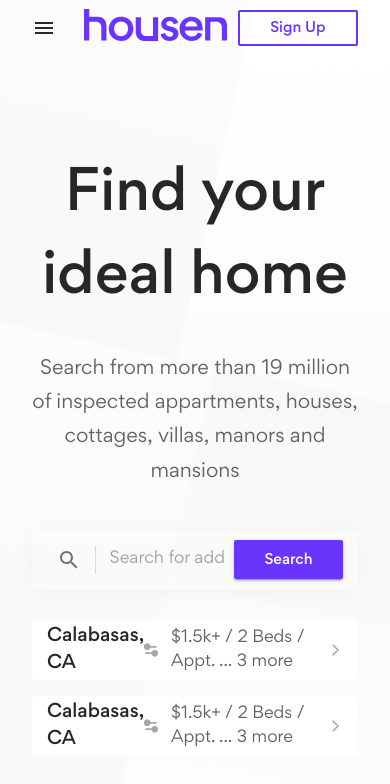
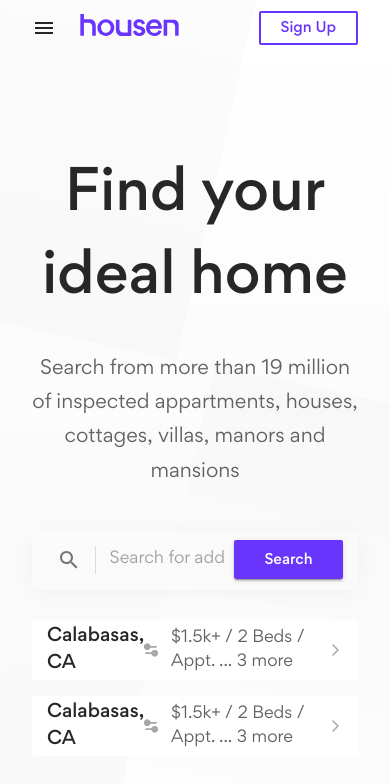
Before and after one commit to saimonazad/Real-Estate-Landing-Page-Demo, a Next.js app: page / in a window 390 px wide. Shown: the top 784 px of the page. Built offline with nearby package versions, Linux system fonts and the light colour scheme.

Commit message:
Navbar responsive done

```diff
--- a/src/components/Navbar/index.js
+++ b/src/components/Navbar/index.js
@@ -20,7 +20,6 @@ const useStyles = makeStyles((theme) => ({
     justifyContent: "center",
   },
   menuButton: {
-    marginRight: theme.spacing(2),
     color: theme.palette.text.primary,
   },
   title: {
@@ -41,27 +40,32 @@ const useStyles = makeStyles((theme) => ({
     borderRadius: "2px",
     border: "2px solid",
     padding: theme.spacing(0.5, 3.8),
+    [theme.breakpoints.down("sm")]: {
+      padding: theme.spacing(0.4, 2.5),
+    },
   },
   logo: {
-    display: "inline-block",
     flexGrow: 1,
     width: 143,
     height: 32,
-    fontWeight: 500,
+    [theme.breakpoints.down("sm")]: {
+      width: 123,
+      height: 22,
+    },
   },
 }));
 //functional component
 const Navbar = () => {
   const classes = useStyles();
 
-  //responsive menu drawer
+  //responsive menu drawer state
   const [isDrawerOpen, setisDrawerOpen] = useState({
     top: false,
     left: false,
     bottom: false,
     right: false,
   });
-
+  //function to control menu drawer
   const toggleDrawer = (anchor, open) => (event) => {
     if (
       event &&
@@ -73,7 +77,7 @@ const Navbar = () => {
 
     setisDrawerOpen({ ...isDrawerOpen, [anchor]: open });
   };
-
+  //render to ui
   return (
     <div className={classes.root}>
       <AppBar
```
